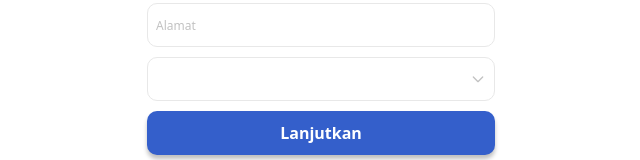
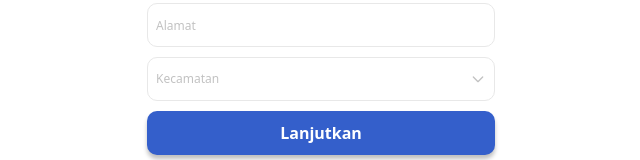
Before and after one commit to wahyunup/suarakunfc, a Next.js app: page /auth/register in a window 1280 px wide. Shown: the part 464-624 px from the top of the page, without its empty margins (319-959 px from the left). Built offline with nearby package versions, Linux system fonts and the light colour scheme.

Commit message:
layouting

```diff
--- a/src/app/auth/_modules/RegisterForm.tsx
+++ b/src/app/auth/_modules/RegisterForm.tsx
@@ -1,29 +1,9 @@
 "use client";
 
 import Layout from "../_template/authlayout";
-import { Button, Input, Select, SelectOption } from "@/components/ui";
-
-import { useState } from "react";
+import { Button, Input, Select} from "@/components/ui";
 
 const RegisterForm = () => {
-  const [datas,setDatas] = useState([
-    {
-      id:1,
-      name:"Pondok aren"
-    },
-    {
-      id:2,
-      name:"Pamulang"
-    },
-    {
-      id:3,
-      name:"Ciputat"
-    },
-    {
-      id:4,
-      name:"Serpong"
-    },
-  ])
 
   return (
     <>
@@ -34,13 +14,7 @@ const RegisterForm = () => {
         <Input name="rePassword" placeholder="Re-Password" type="password" />
         <Input name="address" placeholder="Alamat" type="text" />
 
-        <Select value="Kecamatan" id="">
-          {
-           datas.map((data) => (
-             <SelectOption value="Kecamatan" key={data.id}>{data.name}</SelectOption>
-           ))
-          }
-        </Select>
+        <Select placeholder="Kecamatan" items={[]}></Select>
         <Button background="primary" shadow size="large">Lanjutkan</Button>
       </Layout>
     </>
```
Also changed, not shown: src/components/@types/ui.d.ts (+13 -0 lines).
